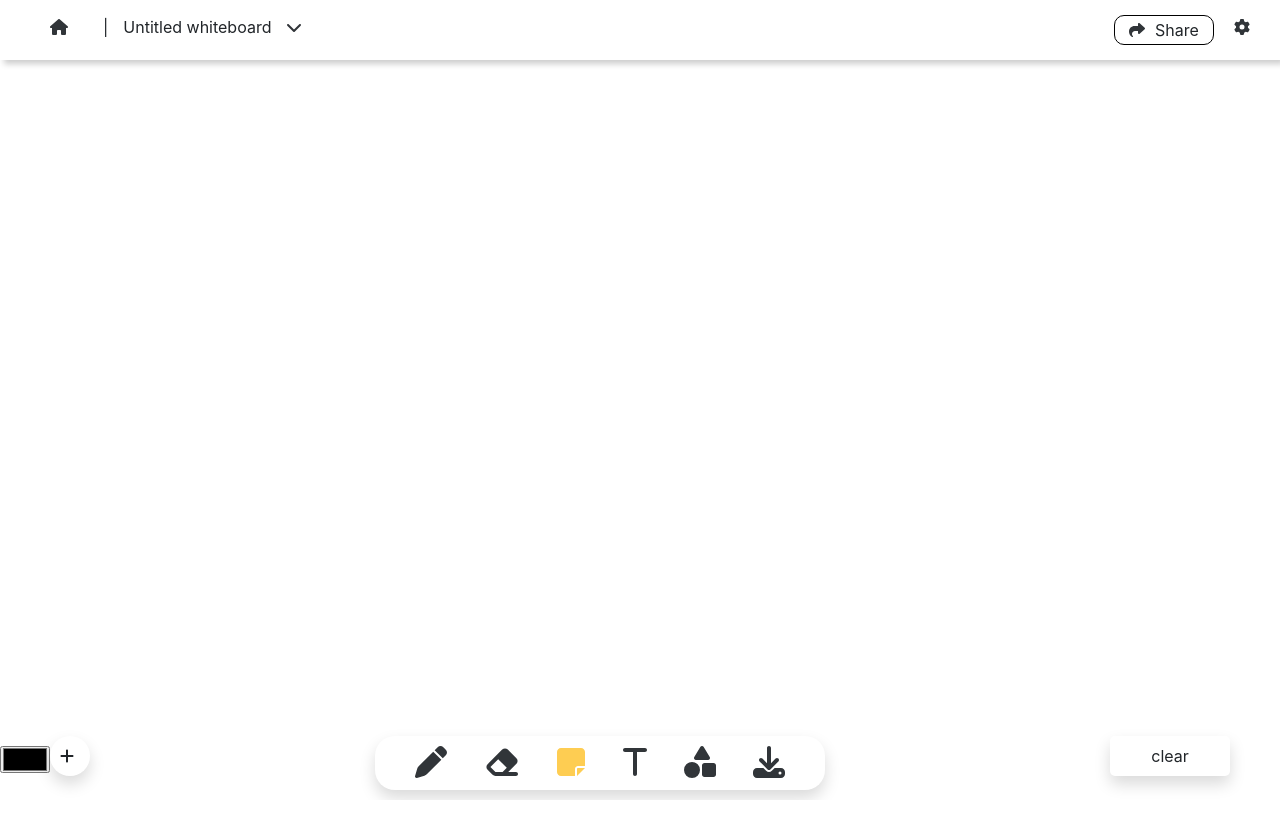
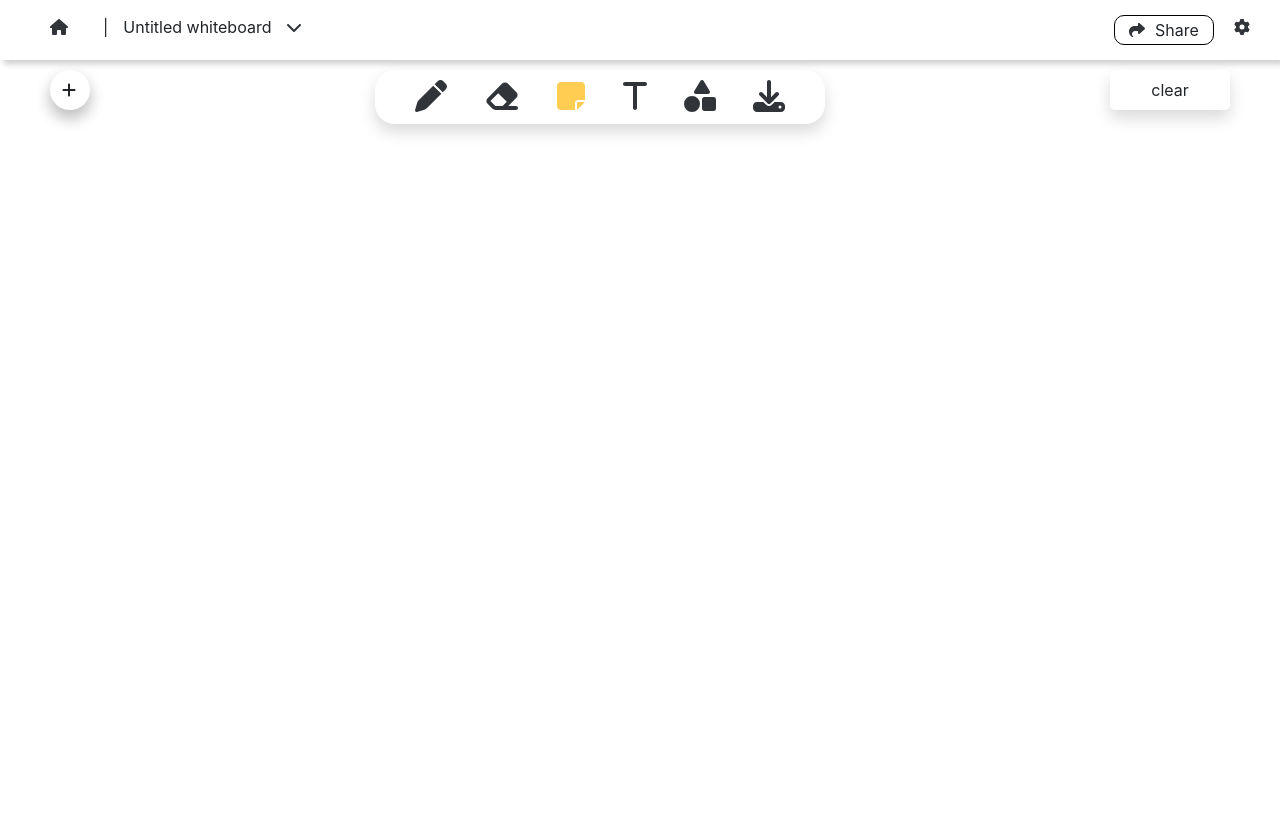
Before and after one commit to Vaishali054/VirtualWhiteboard, a React (Create React App) app: page / in a window 1280 px wide. Shown: the top 838 px of the page. Before the commit the page ends 800 px from the top, so only its background shows below. Built offline with nearby package versions, Linux system fonts and the light colour scheme.

Commit message:
adding multiple canvases

```diff
--- a/src/Provider/Provider.jsx
+++ b/src/Provider/Provider.jsx
@@ -9,6 +9,8 @@ export const useWhiteboard = () => {
 export const WhiteboardProvider = ({ children }) => {
   const [clearScreen, setClearScreen] = useState(false);
   const [zoomLevel, setZoomLevel] = useState(1); // Initialize with 100% zoom
+  const [canvases, setCanvases] = useState([]);
+
 
 
   const clearWhiteboard = () => {
@@ -34,7 +36,7 @@ const zoomOut = () => {
 
 
   return (
-    <WhiteboardContext.Provider value={{ clearScreen, clearWhiteboard, resetClearScreen,zoomIn,zoomOut }}>
+    <WhiteboardContext.Provider value={{ clearScreen, clearWhiteboard, resetClearScreen,zoomIn,zoomOut,canvases,setCanvases }}>
       {children}
     </WhiteboardContext.Provider>
   );
--- a/src/components/Toolkit/Toolkit.jsx
+++ b/src/components/Toolkit/Toolkit.jsx
@@ -4,7 +4,6 @@ import "./toolkit.css";
 import {
   faDownload,
   faEraser,
-  faPlus,
   faNoteSticky,
   faPen,
   faShapes,
@@ -24,7 +23,7 @@ export default function Toolkit() {
         filename: "page.pdf",
         image: { type: "jpeg", quality: 0.98 },
         html2canvas: { scale: 2 },
-        jsPDF: { unit: "mm", format: "a3", orientation: "landscape", pagesplit: true},
+        jsPDF: { unit: "mm", format: "a1", orientation: "landscape", pagesplit: true},
       };
 
       await html2pdf().from(content).set(pdfOptions).outputPdf().save();
@@ -42,7 +41,7 @@ export default function Toolkit() {
       <div className="toolkit">
         <div className="shift-down">
           <div className="slide shadow button">
-          <FontAwesomeIcon icon={faPlus} />
+
           </div>
         </div>
         <div className="tools shadow">
--- a/src/components/Toolkit/toolkit.css
+++ b/src/components/Toolkit/toolkit.css
@@ -4,12 +4,12 @@
     margin: 10px 30px;
 
 }
-.container-bottom{
+/* .container-bottom{
     position: absolute;
   bottom: 0;
   left: 0;
   width: 100%;
-}
+} */
 .shadow{
     box-shadow: 4px 4px 6px rgba(0, 0, 0, 0.2);
 }
--- a/src/components/whiteboard/Whiteboard.jsx
+++ b/src/components/whiteboard/Whiteboard.jsx
@@ -1,87 +1,47 @@
 import React, { useRef, useEffect, useState } from "react";
 import { useWhiteboard } from "../../Provider/Provider";
-
-export default function Whiteboard() {
-  const { clearScreen, resetClearScreen, zoomLevel } = useWhiteboard();
+import { FontAwesomeIcon } from "@fortawesome/react-fontawesome";
+import { faPlus } from "@fortawesome/free-solid-svg-icons";
+import "./whiteboard.css"
+function Canvas() {
   const canvasRef = useRef(null);
-  const contextRef = useRef(null);
   const [isDrawing, setIsDrawing] = useState(false);
   const [color, setColor] = useState('black');
-  const [canvasSize, setCanvasSize] = useState({ width: 0, height: 0 });
 
   useEffect(() => {
-    const canvas = canvasRef.current;
-    const context = canvas.getContext("2d");
-    contextRef.current = context;
-
-    // Set initial canvas size based on the container size
-    const container = canvas.parentElement;
-    setCanvasSize({ width: container.offsetWidth, height: container.offsetHeight });
-
-    // Update canvas size when the window is resized
-    const handleResize = () => {
-      setCanvasSize({ width: container.offsetWidth, height: container.offsetHeight });
-    };
-    window.addEventListener("resize", handleResize);
-
-    return () => {
-      window.removeEventListener("resize", handleResize);
-    };
+    // Set the canvas size to 85vh and 100vw
+    canvasRef.current.width = window.innerWidth;
+    canvasRef.current.height = window.innerHeight;
   }, []);
-
-  useEffect(() => {
-    const canvas = canvasRef.current;
-    const context = canvas.getContext("2d");
-
-    // Apply the zoom level to the context
-    context.setTransform(zoomLevel, 0, 0, zoomLevel, 0, 0);
-
-    // ... Rest of your code for canvas setup and drawing
-  }, [canvasSize, zoomLevel]);
-
-  useEffect(() => {
-    if (clearScreen) {
-      const canvas = canvasRef.current;
-      const context = canvas.getContext("2d");
-      context.clearRect(0, 0, canvas.width, canvas.height);
-      resetClearScreen();
-    }
-  }, [clearScreen]);
-
-  useEffect(() => {
-    // Update canvas size when canvasSize changes
-    const canvas = canvasRef.current;
-    canvas.width = canvasSize.width;
-    canvas.height = canvasSize.height;
-  }, [canvasSize]);
 
   const startDrawing = (event) => {
     event.preventDefault();
     const { offsetX, offsetY } = event.nativeEvent;
-    contextRef.current.beginPath();
-    contextRef.current.moveTo(offsetX, offsetY);
+    const context = canvasRef.current.getContext("2d");
+    context.beginPath();
+    context.moveTo(offsetX, offsetY);
     setIsDrawing(true);
   };
 
   const draw = (event) => {
     event.preventDefault();
     if (!isDrawing) return;
-
     const { offsetX, offsetY } = event.nativeEvent;
-    contextRef.current.lineTo(offsetX, offsetY);
-    contextRef.current.strokeStyle = color;
-    contextRef.current.stroke();
+    const context = canvasRef.current.getContext("2d");
+    context.lineTo(offsetX, offsetY);
+    context.strokeStyle = color;
+    context.stroke();
   };
 
   const stopDrawing = () => {
     if (isDrawing) {
-      contextRef.current.closePath();
+      const context = canvasRef.current.getContext("2d");
+      context.closePath();
       setIsDrawing(false);
     }
   };
 
   return (
-    <div className="canvas-container" style={{ position: "relative", width: "100%", height: "100%" }}>
     <canvas
       ref={canvasRef}
       onMouseDown={startDrawing}
@@ -91,13 +51,52 @@ export default function Whiteboard() {
       onTouchStart={startDrawing}
       onTouchMove={draw}
       onTouchEnd={stopDrawing}
-        style={{ touchAction: "none", width: "100vw", height: "85vh" }}
+      style={{ touchAction: "none", width: "100%", height: "100%" }}
     />
-      <input
-        type="color"
-        value={color}
-        onChange={(e) => setColor(e.target.value)}
-      />
+  );
+}
+
+export default function Whiteboard() {
+  const { clearScreen, resetClearScreen, zoomLevel } = useWhiteboard();
+  const [canvases, setCanvases] = useState([]);
+
+  useEffect(() => {
+    canvases.forEach((canvasRef) => {
+      const canvas = canvasRef.current;
+      if (canvas) {
+        const context = canvas.getContext("2d");
+        context.setTransform(zoomLevel, 0, 0, zoomLevel, 0, 0);
+        // ... Rest of your code for canvas setup and drawing
+      }
+    });
+  }, [canvases, zoomLevel]);
+
+  useEffect(() => {
+    if (clearScreen) {
+      canvases.forEach((canvasRef) => {
+        const canvas = canvasRef.current;
+        if (canvas) {
+          const context = canvas.getContext("2d");
+          context.clearRect(0, 0, canvas.width, canvas.height);
+        }
+      });
+      resetClearScreen();
+    }
+  }, [clearScreen, canvases, resetClearScreen]);
+
+  const addNewCanvas = () => {
+    setCanvases([...canvases, <Canvas key={canvases.length} />]);
+  };
+
+  return (
+    <div>
+      <div className="slide shadow button translate" onClick={addNewCanvas}>
+          <FontAwesomeIcon icon={faPlus} className="faPlus" />
+          </div>
+      <div className="canvas-container" style={{ position: "relative", width: "100%", height: "100vh" }}>
+        {canvases}
+      </div>
+      {/* <input type="color" value={color} onChange={(e) => setColor(e.target.value)} /> */}
     </div>
   );
 }
--- a/src/components/whiteboard/whiteboard.css
+++ b/src/components/whiteboard/whiteboard.css
@@ -0,0 +1,10 @@
+.translate{
+    position: absolute;
+    top: 70px;
+    left: 30px;
+
+}
+
+.faPlus{
+    margin-left: 2px;
+}
--- a/src/pages/mainPage/MainPage.jsx
+++ b/src/pages/mainPage/MainPage.jsx
@@ -14,8 +14,8 @@ export default function MainPage() {
       <Navbar/>
       <WhiteboardProvider>
 
+      <Toolkit/>
       <Whiteboard/>
-      <Toolkit/>
       </WhiteboardProvider>
     </>
   )
```
Lines whose indentation alone changed are shown as unchanged.
